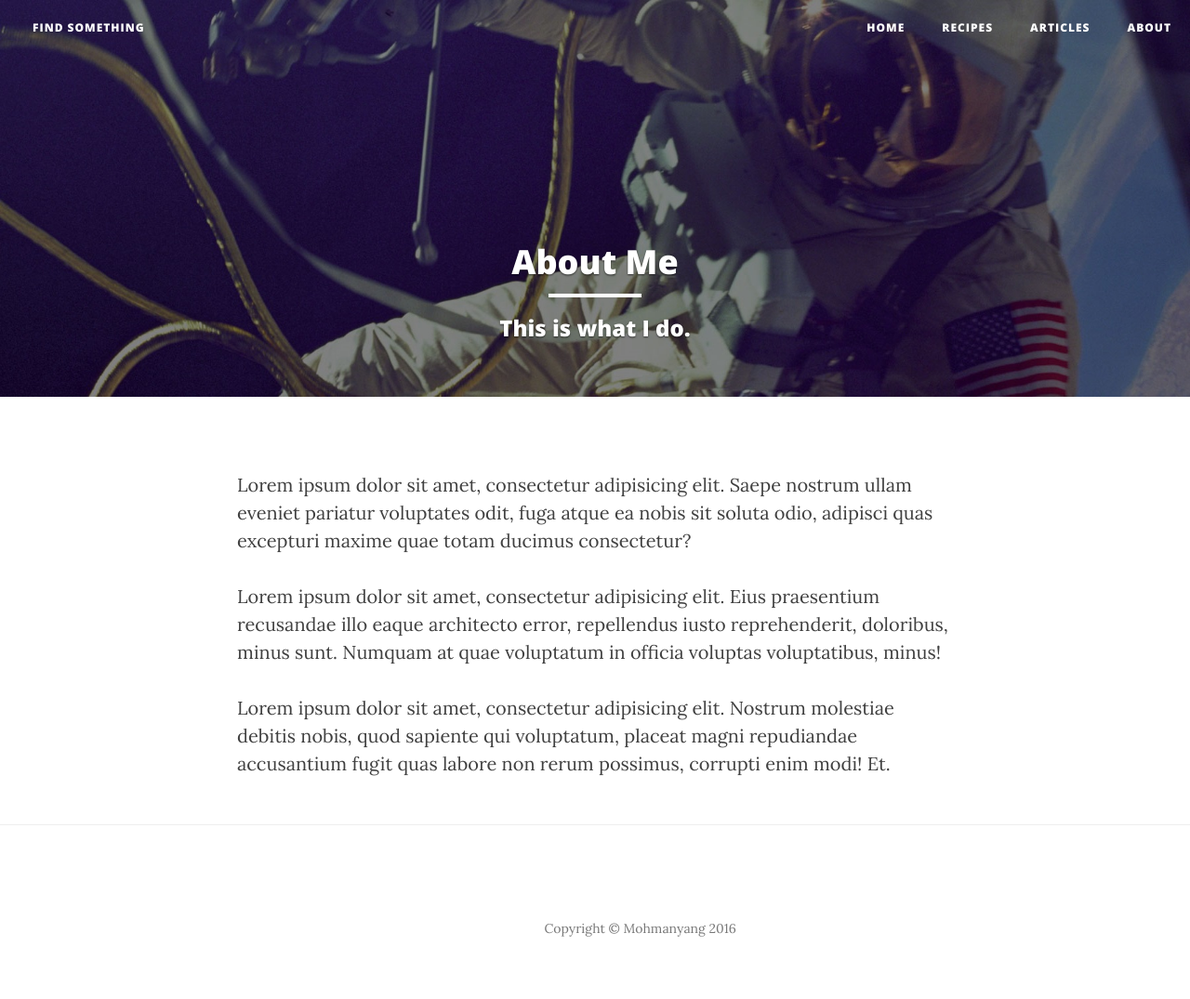
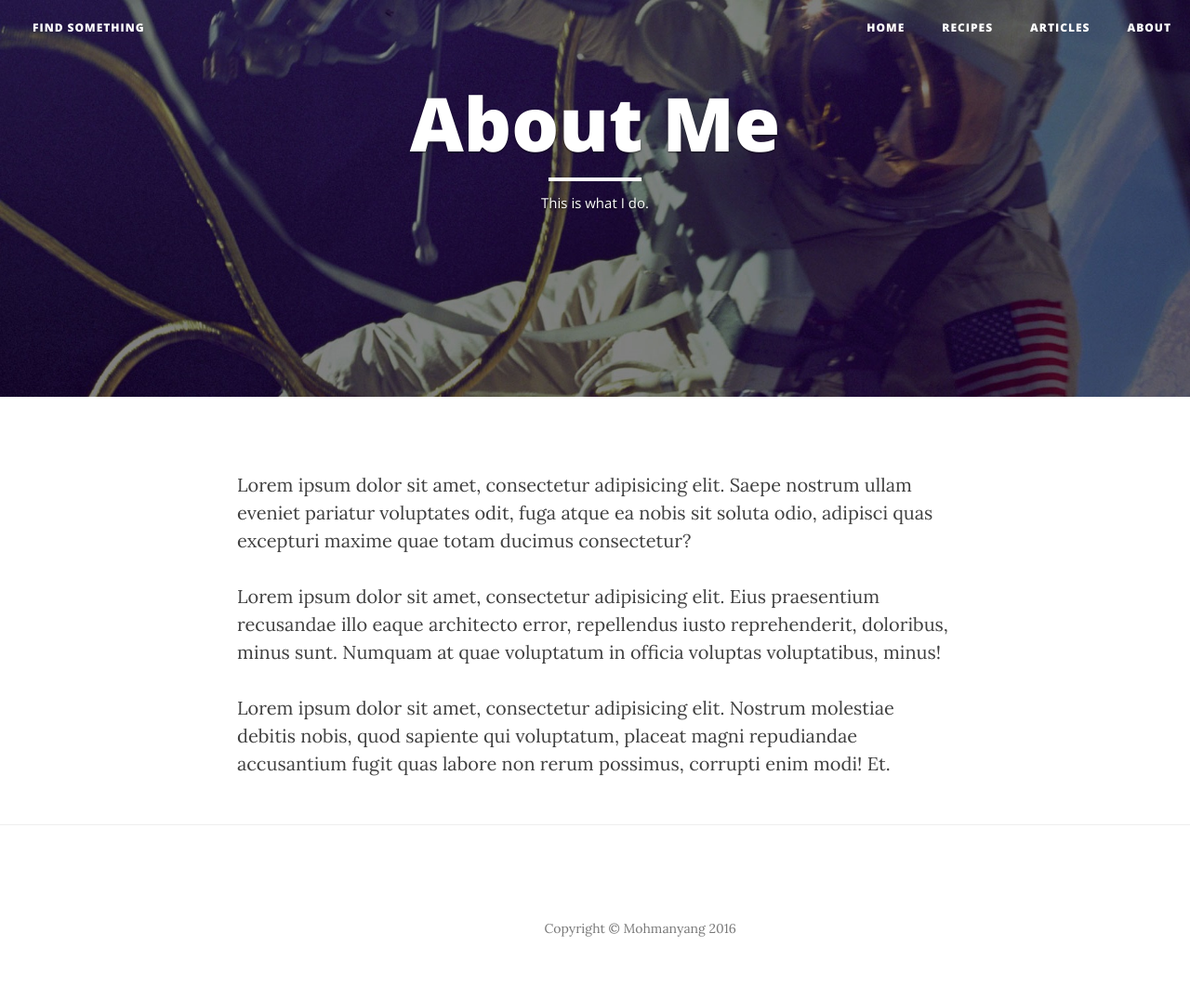
Before and after one commit to LaVillaine/LaVillaine.github.io, a Jekyll site: the page built from about.html, in a window 1280 px wide. Shown: the whole page at 93% size. Built offline with Jekyll 4.4.1, drawn with Linux system fonts in a browser that asks for light colours; nearby versions of some CDN libraries.

Commit message:
changed site header

```diff
--- a/_includes/site-header.html
+++ b/_includes/site-header.html
@@ -5,7 +5,7 @@
 			<div class="item active header-offset" >
 				<img src='{% if page.image %}{{site.url}}{{page.image}}{% else %}{{site.url}}/img/default-bg.jpg{% endif %}' class="img-responsive centre-banner">
 				<div class="carousel-caption">
-					<!--div class="blog-heading"-->
+					<div class="blog-heading">
 						<h1>
 							{% if page.siteHeading %}
 								{{page.siteHeading}}
@@ -14,14 +14,14 @@
 							{% endif %}
 						</h1>
 						<hr class="small">
-						<h3><!--span class="subheading"-->
+						<span class="subheading">
 							{% if page.subHeading %}
 								{{page.subHeading}}
 							{% else %}
 								No Subheading Provided
 							{% endif %}
-						</h3>
-					<!--/div-->
+						</span>
+					</div>
 				</div>
 			</div>
 		</div>
--- a/css/clean-blog.css
+++ b/css/clean-blog.css
@@ -528,14 +528,14 @@
  * Headings
  */
 .blog-heading{
-  /*padding: 100px 0px 50px;*/
+  padding: 100px 0px 50px 0px;
   color: white;
   text-align: center;
 }
 
 .blog-heading h1{
 	margin-top: 50px;
-	font-size: 50px;
+	font-size: 25px;
 }
 
 @media only screen and (min-width: 768px) {
@@ -549,7 +549,7 @@
 }
 
 .blog-heading .subheading {
-  font-size: 24px;
+  font-size: 15px;
   line-height: 1.1;
   display: block;
   font-family: 'Open Sans', 'Helvetica Neue', Helvetica, Arial, sans-serif;
```
Also changed, not shown: css/clean-blog.min.css.
